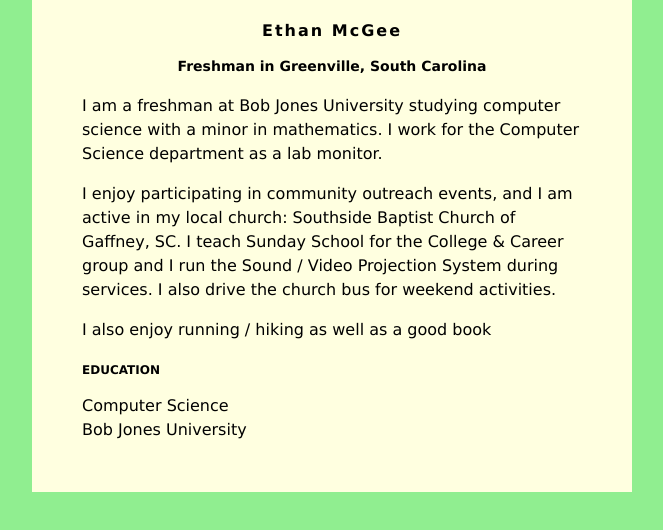
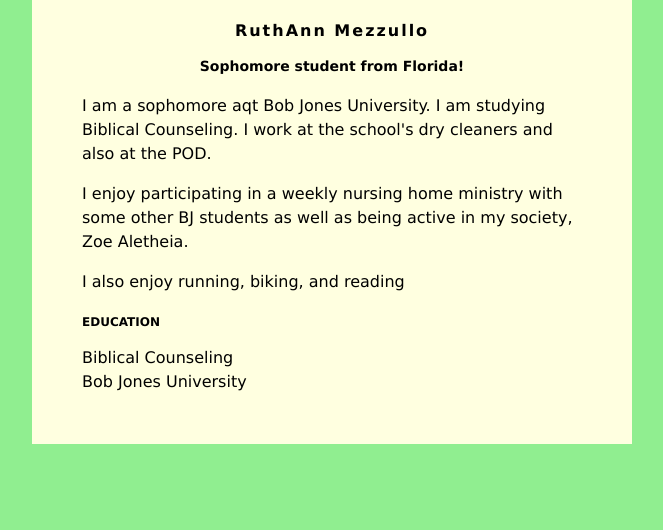
Before and after one commit to rmezzullo/rmezzullo.github.io, a plain HTML site: page index.html in a window 1280 px wide. Shown: the whole page, without its empty margins (308-971 px from the left). Drawn offline with Linux system fonts and the light colour scheme.

Commit message:
Update index.html

```diff
--- a/index.html
+++ b/index.html
@@ -30,19 +30,19 @@ h3 {
 </head>
 <body>
     <div id="content">
-        <h1>Ethan McGee</h1>
-        <h2>Freshman in Greenville, South Carolina</h2>
+        <h1>RuthAnn Mezzullo</h1>
+        <h2>Sophomore student from Florida! </h2>
 
-         <p>I am a freshman at Bob Jones University studying computer science with a minor in mathematics. I work for the Computer Science department as a lab monitor.</p>
+         <p>I am a sophomore aqt Bob Jones University.  I am studying Biblical Counseling.  I work at the school's dry cleaners and also at the POD.</p>
          <p>
-            I enjoy participating in community outreach events, and I am active in my local church: Southside Baptist Church of Gaffney, SC.  I teach Sunday School for the College &amp; Career group and I run the Sound / Video Projection System during services.  I also drive the church bus for weekend activities.
+            I enjoy participating in a weekly nursing home ministry with some other BJ students as well as being active in my society, Zoe Aletheia.
          </p>
          <p>
-            I also enjoy running / hiking as well as a good book
+            I also enjoy running, biking, and reading
          </p>
 
         <h3>EDUCATION</h3>
-        Computer Science<br>
+        Biblical Counseling <br>
         Bob Jones University
     </div>
 
```
